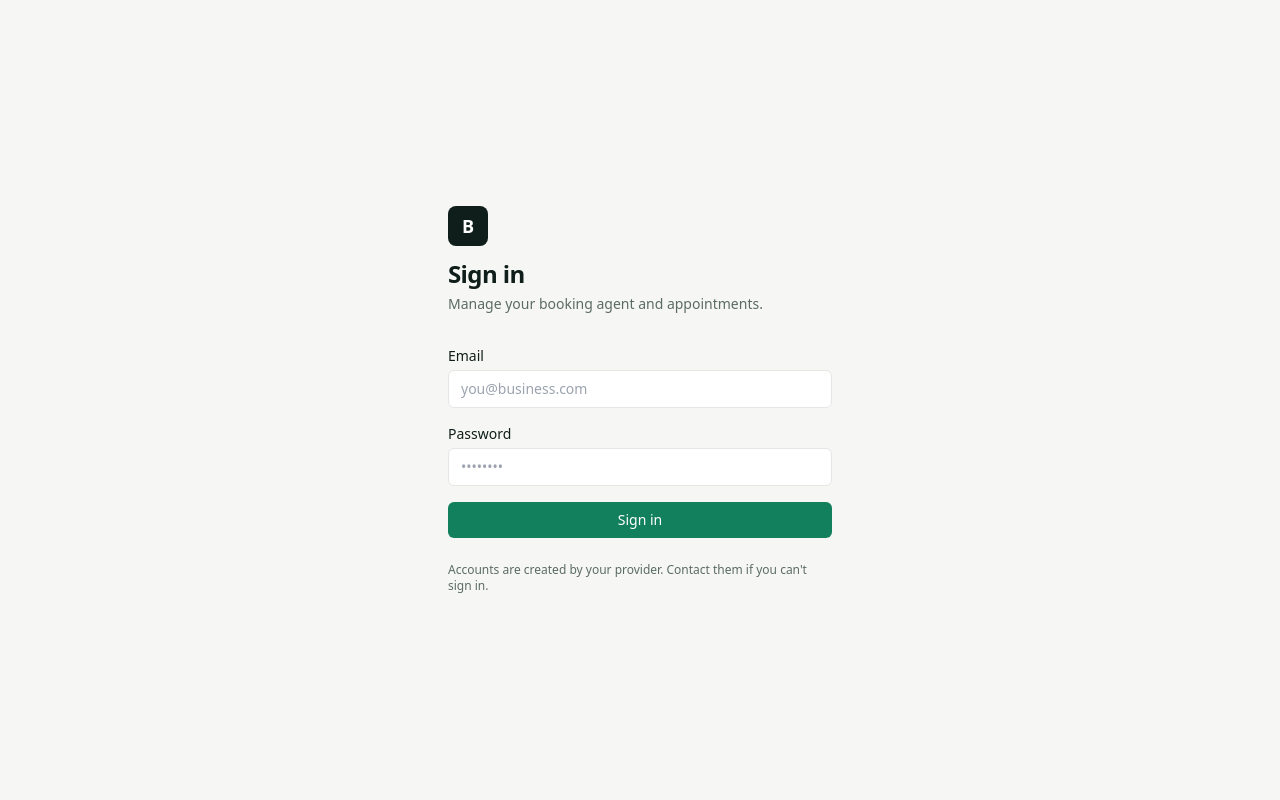
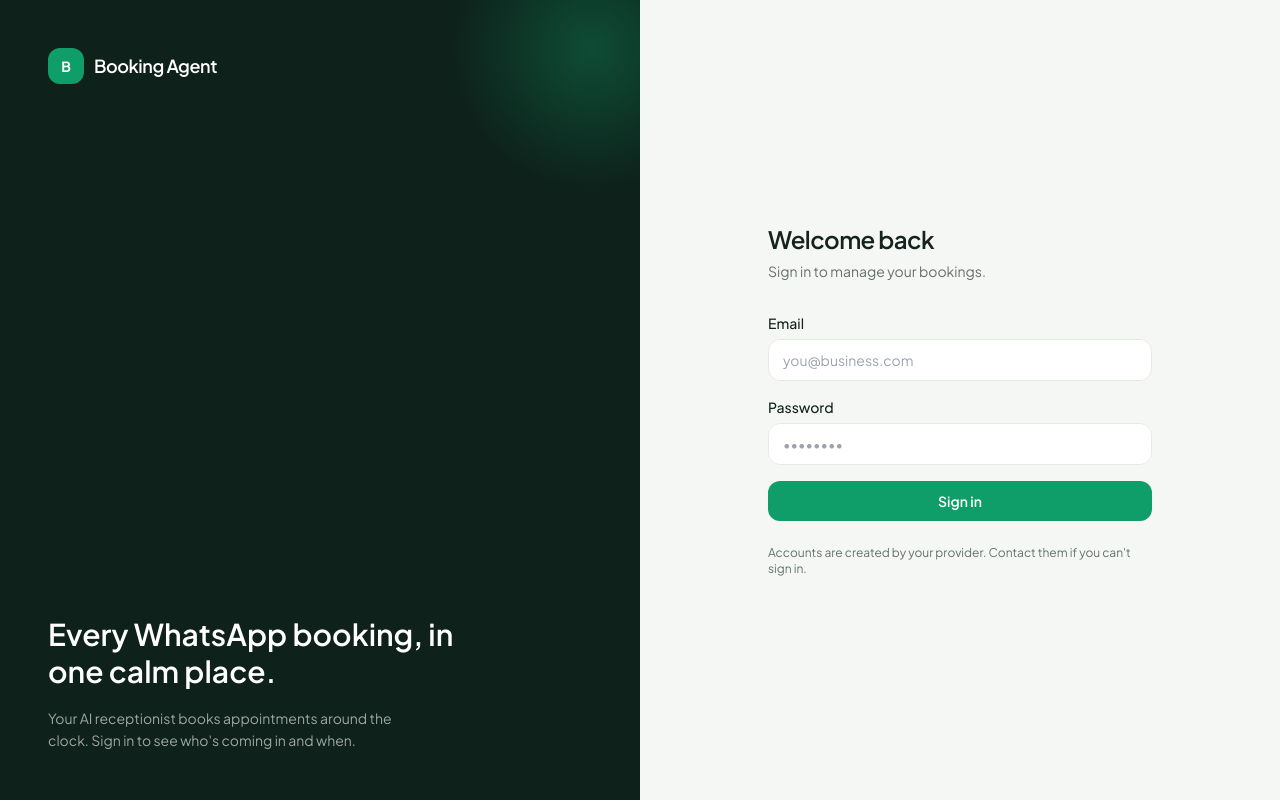
Before and after one commit to touseefbhatti728-droid/whatsapp-agent-dashboard, a Next.js app: page /login in a window 1280 px wide. Built offline with nearby package versions, Linux system fonts and the light colour scheme.

Commit message:
New dashboard design

```diff
--- a/src/app/(app)/layout.js
+++ b/src/app/(app)/layout.js
@@ -1,7 +1,18 @@
-import Link from "next/link";
 import { redirect } from "next/navigation";
 import { createClient } from "@/lib/supabase/server";
 import SignOutButton from "@/components/SignOutButton";
+import NavItem from "@/components/NavItem";
+
+const CalendarIcon = (
+  <svg width="18" height="18" viewBox="0 0 24 24" fill="none" stroke="currentColor" strokeWidth="2" strokeLinecap="round" strokeLinejoin="round">
+    <rect x="3" y="4" width="18" height="18" rx="2" /><path d="M16 2v4M8 2v4M3 10h18" />
+  </svg>
+);
+const UsersIcon = (
+  <svg width="18" height="18" viewBox="0 0 24 24" fill="none" stroke="currentColor" strokeWidth="2" strokeLinecap="round" strokeLinejoin="round">
+    <path d="M17 21v-2a4 4 0 0 0-4-4H5a4 4 0 0 0-4 4v2" /><circle cx="9" cy="7" r="4" /><path d="M23 21v-2a4 4 0 0 0-3-3.87M16 3.13a4 4 0 0 1 0 7.75" />
+  </svg>
+);
 
 export default async function AppLayout({ children }) {
   const supabase = await createClient();
@@ -11,7 +22,6 @@ export default async function AppLayout({ children }) {
 
   if (!user) redirect("/login");
 
-  // Is this user an admin? (drives whether the "All clients" link shows)
   const { data: profile } = await supabase
     .from("profiles")
     .select("is_admin")
@@ -19,32 +29,53 @@ export default async function AppLayout({ children }) {
     .single();
 
   const isAdmin = profile?.is_admin === true;
+  const initial = (user.email || "?").charAt(0).toUpperCase();
 
   return (
-    <div className="min-h-screen">
-      <header className="border-b border-line bg-white">
-        <div className="mx-auto flex max-w-6xl items-center justify-between px-6 py-3">
-          <div className="flex items-center gap-6">
-            <span className="font-semibold tracking-tight text-ink">Booking Agent</span>
-            <nav className="flex items-center gap-4 text-sm">
-              <Link href="/dashboard" className="text-muted hover:text-ink">
-                My bookings
-              </Link>
-              {isAdmin && (
-                <Link href="/admin" className="text-muted hover:text-ink">
-                  All clients
-                </Link>
-              )}
-            </nav>
+    <div className="flex min-h-screen">
+      {/* Sidebar (desktop) */}
+      <aside className="hidden w-64 shrink-0 flex-col justify-between bg-ink p-4 md:flex">
+        <div>
+          <div className="flex items-center gap-2.5 px-2 py-3 text-white">
+            <div className="flex h-8 w-8 items-center justify-center rounded-lg bg-brand text-sm font-bold">B</div>
+            <span className="font-semibold tracking-tight">Booking Agent</span>
           </div>
-          <div className="flex items-center gap-3">
-            <span className="hidden text-sm text-muted sm:inline">{user.email}</span>
-            <SignOutButton />
+          <nav className="mt-6 space-y-1">
+            <NavItem href="/dashboard" label="My bookings" icon={CalendarIcon} />
+            {isAdmin && <NavItem href="/admin" label="All clients" icon={UsersIcon} />}
+          </nav>
+        </div>
+
+        <div className="space-y-3">
+          <div className="flex items-center gap-3 rounded-xl bg-white/5 px-3 py-2.5">
+            <div className="flex h-8 w-8 items-center justify-center rounded-full bg-brand text-sm font-semibold text-white">
+              {initial}
+            </div>
+            <div className="min-w-0">
+              <p className="truncate text-xs font-medium text-white">{user.email}</p>
+              <p className="text-xs text-white/40">{isAdmin ? "Admin" : "Owner"}</p>
+            </div>
           </div>
+          <SignOutButton />
         </div>
+      </aside>
+
+      {/* Top bar (mobile) */}
+      <header className="fixed inset-x-0 top-0 z-10 flex items-center justify-between bg-ink px-4 py-3 md:hidden">
+        <div className="flex items-center gap-2 text-white">
+          <div className="flex h-7 w-7 items-center justify-center rounded-lg bg-brand text-xs font-bold">B</div>
+          <span className="text-sm font-semibold">Booking Agent</span>
+        </div>
+        <nav className="flex items-center gap-1 text-sm">
+          <NavItem href="/dashboard" label="Bookings" icon={null} />
+          {isAdmin && <NavItem href="/admin" label="Clients" icon={null} />}
+        </nav>
       </header>
 
-      <main className="mx-auto max-w-6xl px-6 py-8">{children}</main>
+      {/* Main */}
+      <main className="flex-1 px-5 pb-12 pt-20 md:px-10 md:pt-10">
+        <div className="mx-auto max-w-5xl">{children}</div>
+      </main>
     </div>
   );
 }
--- a/src/app/globals.css
+++ b/src/app/globals.css
@@ -2,16 +2,34 @@
 @tailwind components;
 @tailwind utilities;
 
-:root {
-  color-scheme: light;
+:root { color-scheme: light; }
+
+body {
+  background-color: #f5f7f5;
+  color: #14231d;
+  -webkit-font-smoothing: antialiased;
 }
 
-body {
-  background: var(--canvas, #f6f7f5);
-  color: #0f1e1a;
+@layer components {
+  .card {
+    @apply rounded-2xl border border-line bg-surface shadow-card;
+  }
+  .cell {
+    @apply px-5 py-4 text-sm;
+  }
+  .th {
+    @apply px-5 py-3 text-left text-xs font-semibold uppercase tracking-wide text-muted;
+  }
+  .pill {
+    @apply inline-flex items-center gap-1 rounded-full px-2.5 py-0.5 text-xs font-medium;
+  }
+  .btn-brand {
+    @apply inline-flex items-center justify-center rounded-xl bg-brand px-4 py-2.5 text-sm font-semibold text-white transition hover:bg-brand-dark focus:outline-none focus-visible:ring-2 focus-visible:ring-brand/40 disabled:opacity-60;
+  }
+  .field {
+    @apply w-full rounded-xl border border-line bg-white px-3.5 py-2.5 text-sm text-text outline-none transition focus:border-brand focus:ring-4 focus:ring-brand/10;
+  }
+  .navlink {
+    @apply flex items-center gap-3 rounded-xl px-3 py-2 text-sm font-medium transition;
+  }
 }
-
-/* Quiet, readable table rhythm used across dashboards */
-.cell {
-  @apply px-4 py-3 text-sm;
-}
--- a/src/app/layout.js
+++ b/src/app/layout.js
@@ -8,6 +8,14 @@ export const metadata = {
 export default function RootLayout({ children }) {
   return (
     <html lang="en">
+      <head>
+        <link rel="preconnect" href="https://fonts.googleapis.com" />
+        <link rel="preconnect" href="https://fonts.gstatic.com" crossOrigin="anonymous" />
+        <link
+          href="https://fonts.googleapis.com/css2?family=Plus+Jakarta+Sans:wght@400;500;600;700;800&display=swap"
+          rel="stylesheet"
+        />
+      </head>
       <body className="min-h-screen font-sans antialiased">{children}</body>
     </html>
   );
--- a/src/app/login/page.js
+++ b/src/app/login/page.js
@@ -26,51 +26,69 @@ export default function LoginPage() {
   }
 
   return (
-    <main className="grid min-h-screen place-items-center px-6">
-      <div className="w-full max-w-sm">
-        <div className="mb-8">
-          <div className="mb-3 flex h-10 w-10 items-center justify-center rounded-lg bg-ink text-white">
-            <span className="text-lg font-semibold">B</span>
+    <main className="grid min-h-screen lg:grid-cols-2">
+      {/* Brand panel */}
+      <div className="relative hidden overflow-hidden bg-ink lg:flex lg:flex-col lg:justify-between lg:p-12">
+        <div className="flex items-center gap-2.5 text-white">
+          <div className="flex h-9 w-9 items-center justify-center rounded-xl bg-brand text-sm font-bold">B</div>
+          <span className="text-lg font-semibold tracking-tight">Booking Agent</span>
         </div>
-          <h1 className="text-2xl font-semibold tracking-tight text-ink">
-            Sign in
-          </h1>
-          <p className="mt-1 text-sm text-muted">
-            Manage your booking agent and appointments.
+        <div>
+          <h2 className="max-w-md text-3xl font-semibold leading-tight text-white">
+            Every WhatsApp booking, in one calm place.
+          </h2>
+          <p className="mt-4 max-w-sm text-sm leading-relaxed text-white/60">
+            Your AI receptionist books appointments around the clock. Sign in to
+            see who's coming in and when.
           </p>
         </div>
+        <div
+          className="pointer-events-none absolute -right-24 -top-24 h-72 w-72 rounded-full"
+          style={{ background: "radial-gradient(circle, rgba(15,157,106,0.35), transparent 70%)" }}
+        />
+      </div>
 
-        <div className="space-y-4">
+      {/* Form panel */}
+      <div className="flex items-center justify-center px-6 py-16">
+        <div className="w-full max-w-sm">
+          <div className="mb-8 lg:hidden">
+            <div className="flex h-10 w-10 items-center justify-center rounded-xl bg-brand text-white">
+              <span className="text-lg font-bold">B</span>
+            </div>
+          </div>
+
+          <h1 className="text-2xl font-semibold tracking-tight text-text">Welcome back</h1>
+          <p className="mt-1.5 text-sm text-muted">Sign in to manage your bookings.</p>
+
+          <div className="mt-8 space-y-4">
             <div>
-            <label className="mb-1 block text-sm font-medium text-ink">Email</label>
+              <label className="mb-1.5 block text-sm font-medium text-text">Email</label>
               <input
                 type="email"
                 value={email}
                 onChange={(e) => setEmail(e.target.value)}
                 onKeyDown={(e) => e.key === "Enter" && handleSignIn()}
-              className="w-full rounded-md border border-line bg-white px-3 py-2 text-sm outline-none focus:border-brand focus:ring-2 focus:ring-brand/20"
+                className="field"
                 placeholder="you@business.com"
               />
             </div>
             <div>
-            <label className="mb-1 block text-sm font-medium text-ink">Password</label>
+              <label className="mb-1.5 block text-sm font-medium text-text">Password</label>
               <input
                 type="password"
                 value={password}
                 onChange={(e) => setPassword(e.target.value)}
                 onKeyDown={(e) => e.key === "Enter" && handleSignIn()}
-              className="w-full rounded-md border border-line bg-white px-3 py-2 text-sm outline-none focus:border-brand focus:ring-2 focus:ring-brand/20"
+                className="field"
                 placeholder="••••••••"
               />
             </div>
 
-          {error && <p className="text-sm text-red-600">{error}</p>}
+            {error && (
+              <p className="rounded-lg bg-red-50 px-3 py-2 text-sm text-red-600">{error}</p>
+            )}
 
-          <button
-            onClick={handleSignIn}
-            disabled={loading}
-            className="w-full rounded-md bg-brand px-3 py-2 text-sm font-medium text-white transition hover:bg-brand-dark disabled:opacity-60"
-          >
+            <button onClick={handleSignIn} disabled={loading} className="btn-brand w-full">
               {loading ? "Signing in…" : "Sign in"}
             </button>
           </div>
@@ -79,6 +97,7 @@ export default function LoginPage() {
             Accounts are created by your provider. Contact them if you can't sign in.
           </p>
         </div>
+      </div>
     </main>
   );
 }
--- /dev/null
+++ b/src/components/NavItem.js
@@ -0,0 +1,23 @@
+"use client";
+
+import Link from "next/link";
+import { usePathname } from "next/navigation";
+
+export default function NavItem({ href, label, icon }) {
+  const pathname = usePathname();
+  const active = pathname === href || pathname.startsWith(href + "/");
+
+  return (
+    <Link
+      href={href}
+      className={`navlink ${
+        active
+          ? "bg-white/10 text-white"
+          : "text-white/60 hover:bg-white/5 hover:text-white"
+      }`}
+    >
+      <span className={active ? "text-brand" : "text-white/40"}>{icon}</span>
+      {label}
+    </Link>
+  );
+}
--- a/src/components/SignOutButton.js
+++ b/src/components/SignOutButton.js
@@ -14,7 +14,7 @@ export default function SignOutButton() {
   return (
     <button
       onClick={signOut}
-      className="rounded-md border border-line bg-white px-3 py-1.5 text-sm text-ink transition hover:bg-canvas"
+      className="w-full rounded-xl border border-white/10 px-3 py-2 text-sm font-medium text-white/70 transition hover:bg-white/5 hover:text-white"
     >
       Sign out
     </button>
--- a/tailwind.config.js
+++ b/tailwind.config.js
@@ -4,17 +4,24 @@ module.exports = {
   theme: {
     extend: {
       colors: {
-        ink: "#0f1e1a",
-        canvas: "#f6f7f5",
-        line: "#e4e7e4",
-        muted: "#5b6b64",
+        ink: "#0e211a",
+        "ink-soft": "#183a2e",
+        text: "#14231d",
+        canvas: "#f5f7f5",
+        surface: "#ffffff",
+        line: "#e6eae7",
+        muted: "#647169",
         brand: {
-          DEFAULT: "#12805c",
-          dark: "#0e6a4d",
+          DEFAULT: "#0f9d6a",
+          dark: "#0b7d54",
+          tint: "#e7f5ee",
         },
       },
       fontFamily: {
-        sans: ["ui-sans-serif", "system-ui", "-apple-system", "Segoe UI", "Roboto", "Helvetica", "Arial", "sans-serif"],
+        sans: ['"Plus Jakarta Sans"', "ui-sans-serif", "system-ui", "-apple-system", "Segoe UI", "Roboto", "sans-serif"],
+      },
+      boxShadow: {
+        card: "0 1px 2px rgba(14,33,26,0.04), 0 8px 24px -12px rgba(14,33,26,0.10)",
       },
     },
   },
```
Also changed, not shown: src/app/(app)/admin/page.js (+47 -44 lines), src/app/(app)/dashboard/page.js (+63 -44 lines). Lines whose indentation alone changed are shown as unchanged.
